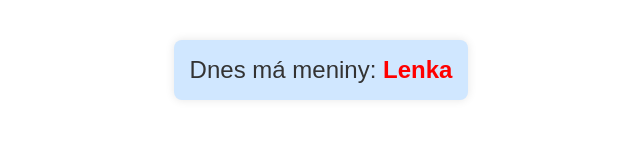
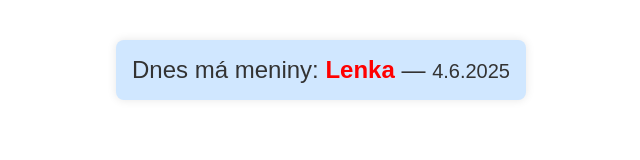
Before and after one commit to Nikol641987/Nikol, a plain HTML site: page index.html in a window 1280 px wide. Shown: the whole page, without its empty margins (319-959 px from the left). Drawn offline with Linux system fonts and the light colour scheme.

Commit message:
Update index.html

```diff
--- a/index.html
+++ b/index.html
@@ -414,10 +414,16 @@
  const dnes = new Date();
     const mesiac = String(dnes.getMonth() + 1).padStart(2, '0');
     const den = String(dnes.getDate()).padStart(2, '0');
+    const rok = dnes.getFullYear();
+
     const kluc = `${mesiac}-${den}`;
+    const meno = meninySK[kluc] || 'Neznáme meniny';
 
-    const meno = meninySK[kluc] || 'Neznáme meniny';
-    document.getElementById('meniny').innerHTML = `Dnes má meniny: <span class="highlight">${meno}</span>`;
+    // Formát dátumu napr. 4.6.2025 bez núl
+    const formatovanyDatum = `${dnes.getDate()}.${mesiac.replace(/^0/, '')}.${rok}`;
+
+    document.getElementById('meniny').innerHTML =
+      `Dnes má meniny: <span class="highlight">${meno}</span> — <small>${formatovanyDatum}</small>`;
   </script>
 </body>
 </html>
```
